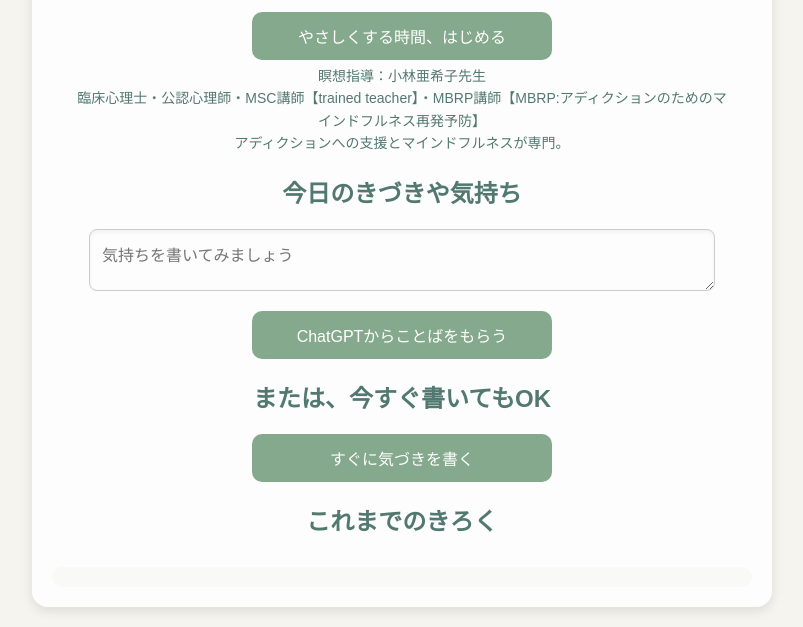
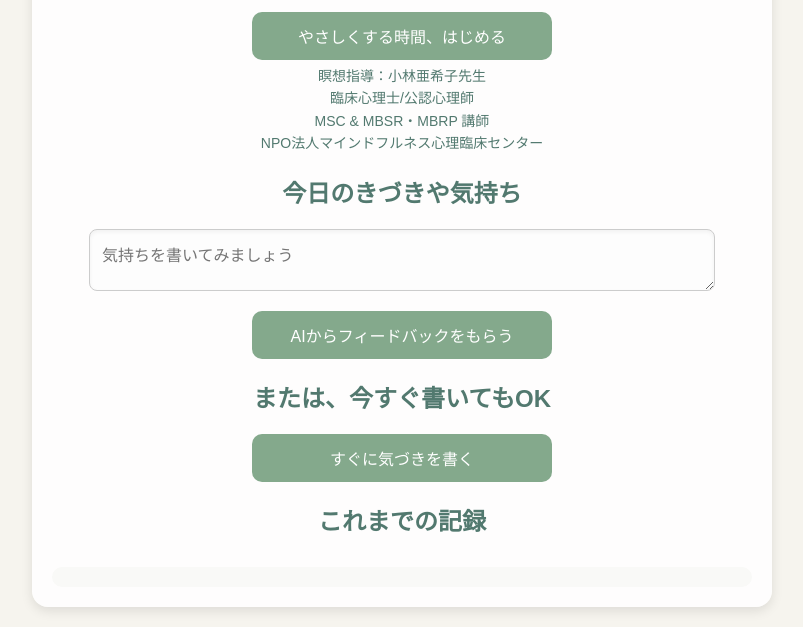
Before and after one commit to sumiko2525/jibun-yasashiku, a plain HTML site: page index.html in a window 1280 px wide. Both pictures are taken after a click on the button "すぐに気づきを書く". Shown: the part 180-807 px from the top of the page, without its empty margins (238-1041 px from the left). Drawn offline with Linux system fonts and the light colour scheme; no server answers.

Commit message:
メモ欄など修正

```diff
--- a/index.html
+++ b/index.html
@@ -19,8 +19,9 @@
 
     <p class="guide">
       瞑想指導：小林亜希子先生<br>
-      臨床心理士・公認心理師・MSC講師【trained teacher】・MBRP講師【MBRP:アディクションのためのマインドフルネス再発予防】<br>
-      アディクションへの支援とマインドフルネスが専門。
+      臨床心理士/公認心理師<br>
+      MSC & MBSR・MBRP 講師<br>
+      NPO法人マインドフルネス心理臨床センター
     </p>
 
     <div id="meditationScreen" style="display: none;" class="meditation-screen">
@@ -33,18 +34,18 @@
     <div id="diarySection" style="display:none;">
       <h2>今日のきづきや気持ち</h2>
       <textarea id="diary" placeholder="気持ちを書いてみましょう"></textarea>
-      <button id="submitBtn">ChatGPTからことばをもらう</button>
+    <button id="submitBtn">AIからフィードバックをもらう</button>
     </div>
 
     <h2>または、今すぐ書いてもOK</h2>
     <button id="skipToDiaryBtn">すぐに気づきを書く</button>
 
     <div id="responseSection" style="display:none;">
-      <h2>ChatGPTからのことば</h2>
+      <h2>AIボットから</h2>
       <div id="response"></div>
     </div>
 
-    <h2>これまでのきろく</h2>
+    <h2>これまでの記録</h2>
     <div id="logList"></div>
   </div>
 </body>
```
